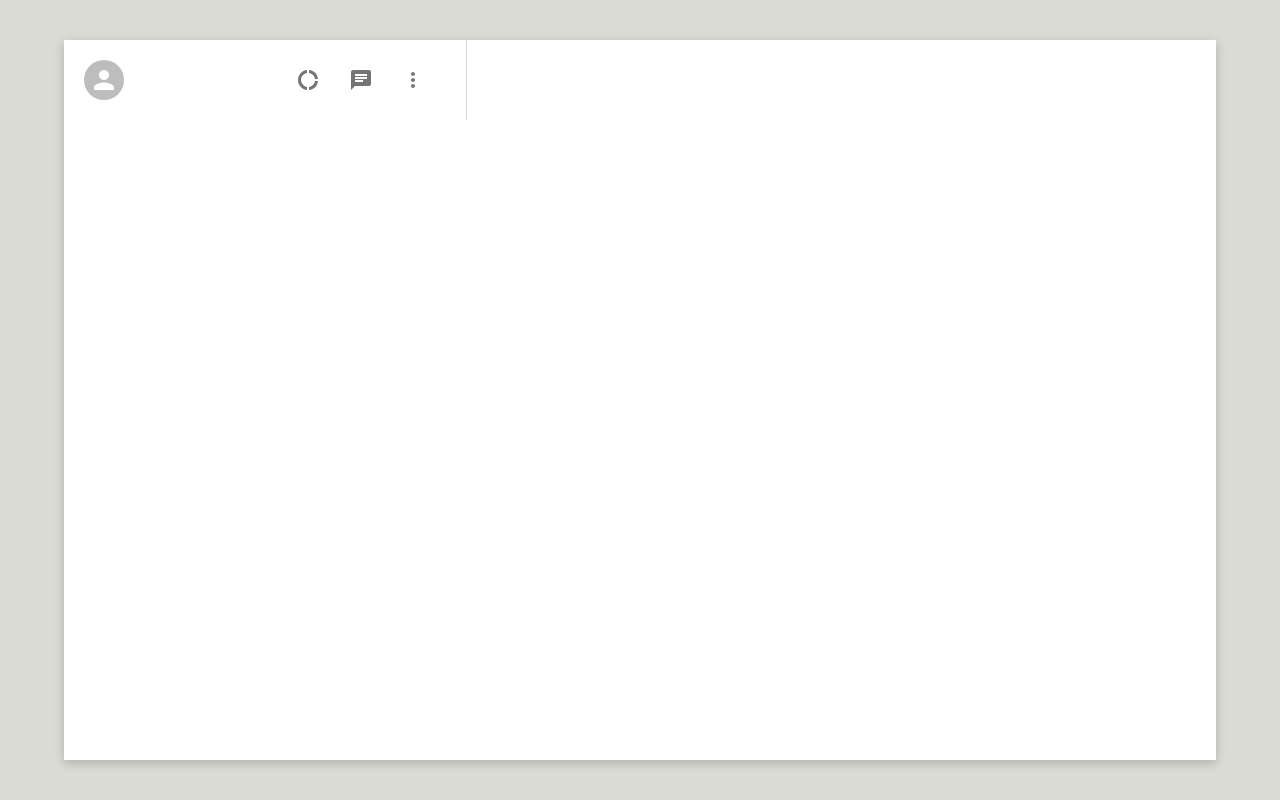
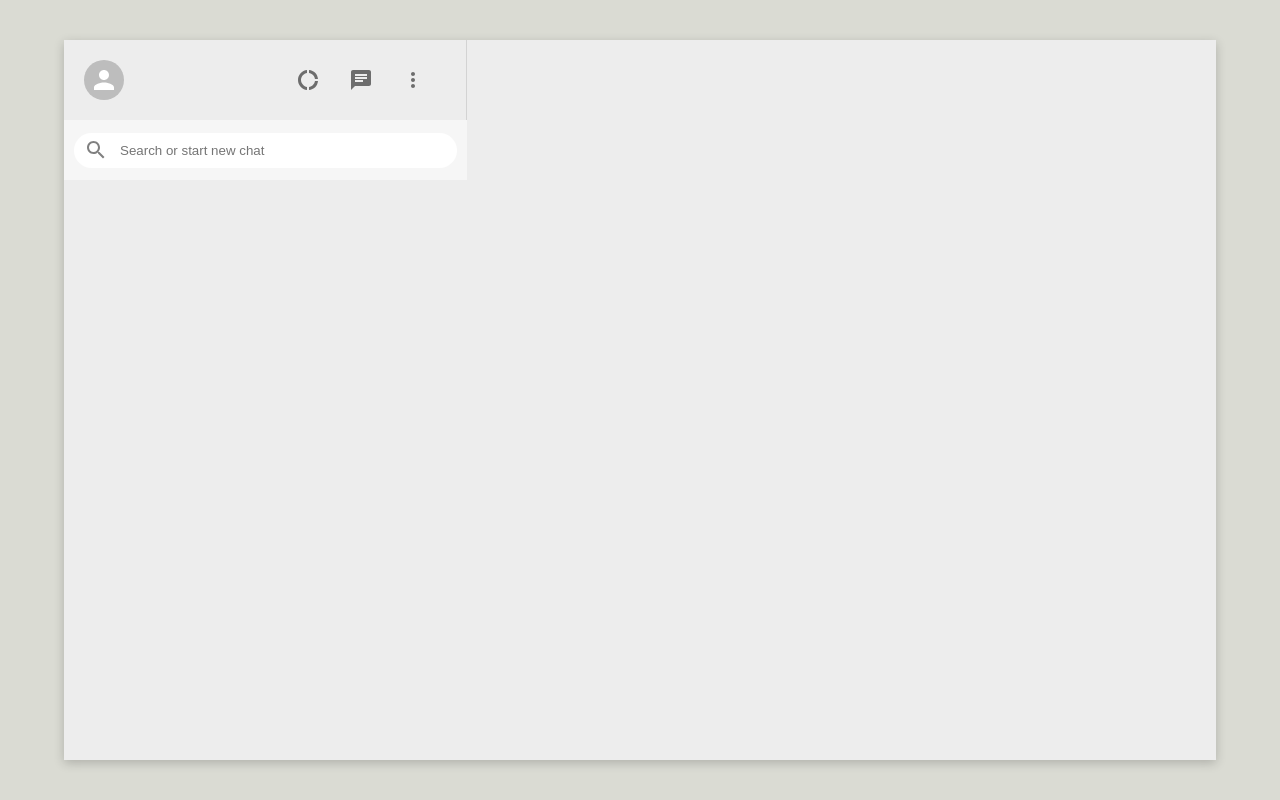
Before and after one commit to HanadSalim/Projects, a React (Create React App) app in the folder WhatsApp clone/whatsapp-clone/: page / in a window 1280 px wide. Built offline with nearby package versions, Linux system fonts and the light colour scheme.

Commit message:
styled search bar

```diff
--- a/WhatsApp clone/whatsapp-clone/src/App.css
+++ b/WhatsApp clone/whatsapp-clone/src/App.css
@@ -9,6 +9,6 @@
   display: flex;
   height: 90vh;
   width: 90vw;
-  background-color: white;
+  background-color: #ededed;
   box-shadow: 0 3px 10px rgb(0 0 0 / 0.2);
 }
--- a/WhatsApp clone/whatsapp-clone/src/Sidebar.css
+++ b/WhatsApp clone/whatsapp-clone/src/Sidebar.css
@@ -18,3 +18,34 @@
 .sidebar__headerRight > Button {
   margin-right: 1vw;
 }
+
+.sidebar__search {
+  display: flex;
+  align-items: center;
+  background-color: #f6f6f6;
+  height: 40px;
+  padding: 10px;
+}
+
+.sidebar__searchContainer {
+  display: flex;
+  align-items: center;
+  background-color: white;
+  width: 100%;
+  height: 35px;
+  border-radius: 20px;
+}
+
+.sidebar__searchContainer > input {
+  border: none;
+  margin-left: 10px;
+}
+
+.sidebar__searchContainer > input:focus {
+  outline: none;
+}
+
+.sidebar__searchContainer > .css-i4bv87-MuiSvgIcon-root {
+  color: grey;
+  margin-left: 10px;
+}
--- a/WhatsApp clone/whatsapp-clone/src/Sidebar.js
+++ b/WhatsApp clone/whatsapp-clone/src/Sidebar.js
@@ -3,6 +3,7 @@ import { Avatar, IconButton } from '@mui/material';
 import DonutLargeIcon from '@mui/icons-material/DonutLarge';
 import ChatIcon from '@mui/icons-material/Chat';
 import MoreVertIcon from '@mui/icons-material/MoreVert';
+import SearchIcon from '@mui/icons-material/Search';
 
 import './Sidebar.css';
 
@@ -23,7 +24,15 @@ function Sidebar() {
                     </IconButton>
                 </div>
             </div>
-          <div className="sidebar__search"></div>
+            <div className="search__container">
+
+          <div className="sidebar__search">
+              <div className="sidebar__searchContainer">
+                <SearchIcon />
+                <input placeholder="Search or start new chat" type="text"/>
+              </div>
+          </div>
+            </div>
           <div className="sidebar__chats"></div>
         </div>
     )
```
